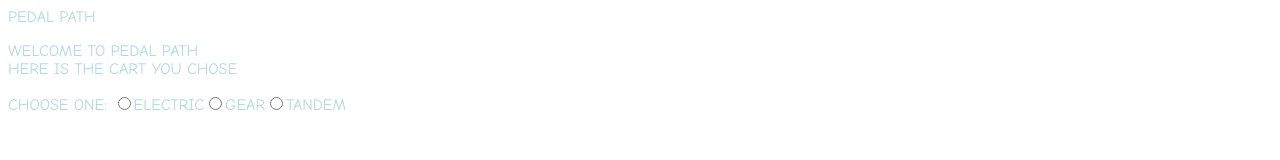
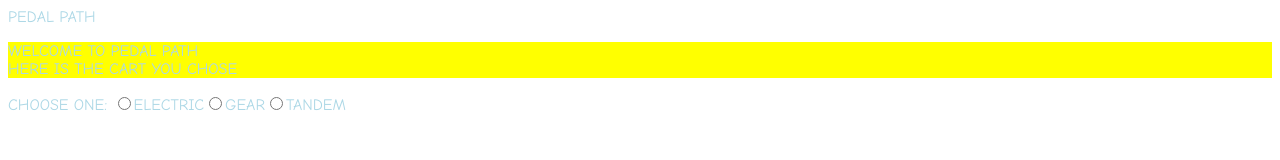
Before and after one commit to Charanya05/WAD-3, a plain HTML site: page cart-t2.html in a window 1280 px wide. Drawn offline with Linux system fonts and the light colour scheme.

Commit message:
Update style.css

```diff
--- a/style.css
+++ b/style.css
@@ -51,3 +51,7 @@ color : violet;
 font-size : 12;
 font-style : italic;
 }
+ p
+ {
+  background:yellow;
+ }
```
